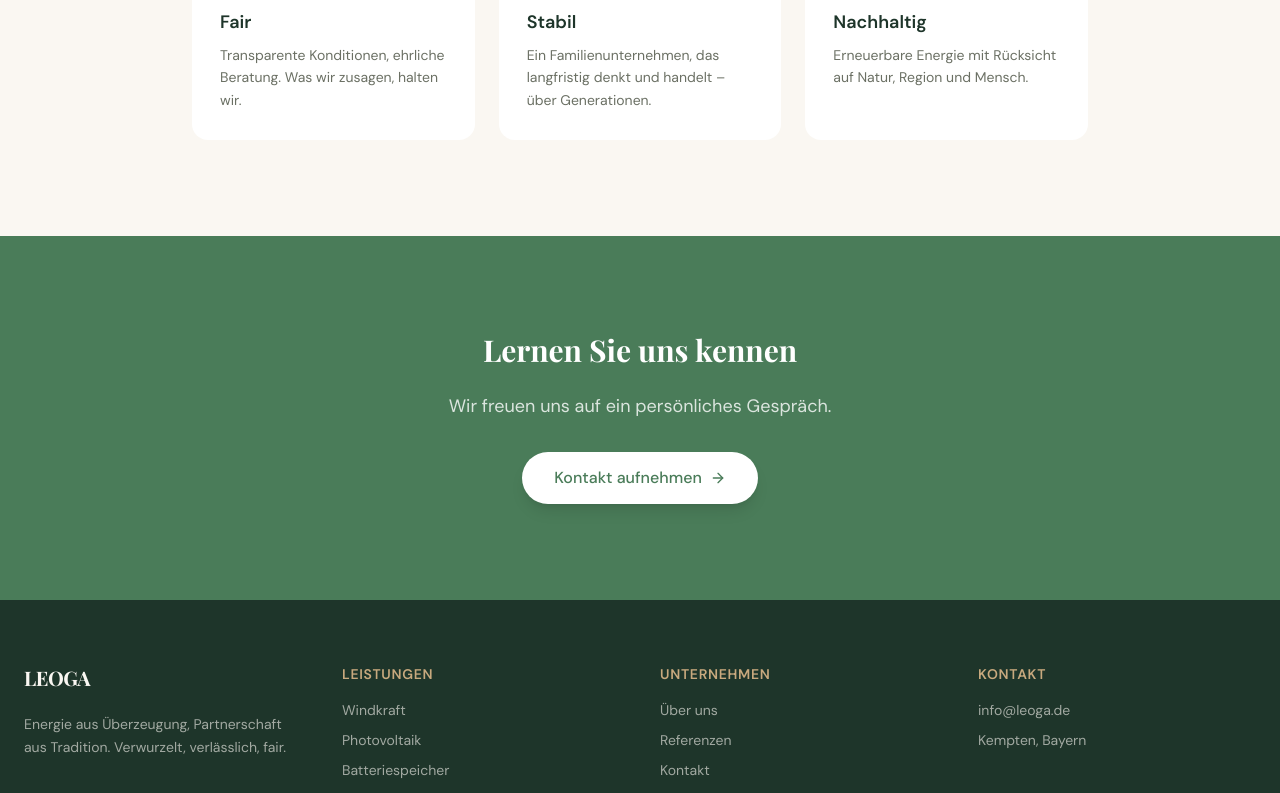
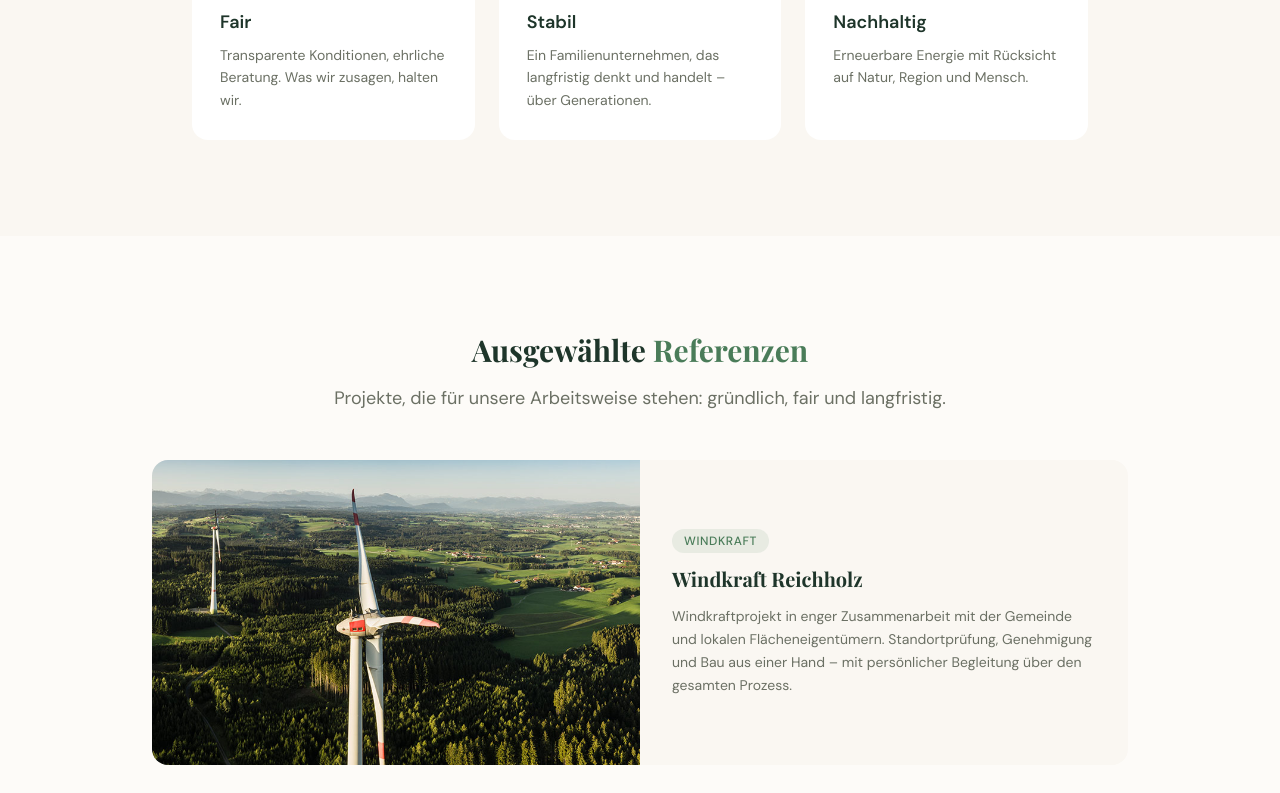
Before and after one commit to cedvaz/LEOGA2, a Next.js app: page /ueber-uns in a window 1280 px wide. Shown: the part 2000-2793 px from the top of the page. Built offline with nearby package versions, Linux system fonts and the light colour scheme; a web font is replaced by a local one.

Commit message:
feat: merge Referenzen into Über-uns, fix image path, remove Referenzen nav

```diff
--- a/app/referenzen/page.tsx
+++ b/app/referenzen/page.tsx
@@ -1,89 +1,5 @@
-import type { Metadata } from "next";
-import { SubpageHero } from "@/components/layout/SubpageHero";
-import { ArrowRight } from "lucide-react";
-import Image from "next/image";
-import Link from "next/link";
-
-export const metadata: Metadata = {
-    title: "Referenzen",
-    description: "Referenzprojekte von LEOGA im Allgäu und Bayern: Windkraft, Photovoltaik, Wasserkraft und Batteriespeicher – umgesetzt in Partnerschaft mit Eigentümern.",
-};
-
-const referenzen = [
-    {
-        title: "Windkraft Reichholz",
-        type: "Windkraft",
-        description: "Windkraftprojekt in enger Zusammenarbeit mit der Gemeinde und lokalen Flächeneigentümern. Standortprüfung, Genehmigung und Bau aus einer Hand – mit persönlicher Begleitung über den gesamten Prozess.",
-        image: "/pictures/windpark-wildpoldsried.jpg",
-        alt: "Drohnenbild Windpark Wildpoldsried",
-    },
-    {
-        title: "Amper-Kraftwerk",
-        type: "Amperkraftwerk",
-        description: "Wasserkraftprojekt an der Amper in enger Abstimmung mit Behörden und Anliegern. Saubere, kontinuierliche Stromerzeugung – zuverlässig, emissionsfrei und regional verankert.",
-        image: "/pictures/Alex_Referenzen_Amper.webp",
-        alt: "Amper-Kraftwerk",
-    },
-    {
-        title: "Gewerbeimmobilien-Projekt",
-        type: "Gewerbeimmobilie",
-        description: "Projekt auf einer Gewerbefläche in regionaler Lage. Durchdacht geplant, fair umgesetzt – in enger Abstimmung mit dem Eigentümer.",
-        image: "/pictures/Alex_Referenz_Gewerbe.webp",
-        alt: "Gewerbeimmobilien-Projekt",
-    },
-];
+import { redirect } from "next/navigation";
 
 export default function ReferenzenPage() {
-    return (
-        <div className="flex flex-col min-h-screen">
-            <SubpageHero
-                title="Referenzen"
-                subtitle="Ausgewählte Projekte, die für unsere Arbeitsweise stehen: gründlich, fair und langfristig."
-            />
-
-            {/* Referenzen */}
-            <section className="py-16 md:py-24">
-                <div className="container mx-auto px-4 md:px-6 max-w-5xl">
-                    <div className="space-y-12">
-                        {referenzen.map((ref, i) => (
-                            <div key={i} className="grid grid-cols-1 lg:grid-cols-2 gap-0 items-center bg-cream rounded-2xl overflow-hidden">
-                                <div className="relative aspect-[16/10]">
-                                    <Image
-                                        src={ref.image}
-                                        alt={ref.alt}
-                                        fill
-                                        className="object-cover"
-                                    />
-                                </div>
-                                <div className="p-8">
-                                    <span className="inline-block text-xs font-medium text-primary bg-primary/10 px-3 py-1 rounded-full mb-3 uppercase tracking-wider">
-                                        {ref.type}
-                                    </span>
-                                    <h3 className="text-xl font-serif font-bold text-earth mb-3">{ref.title}</h3>
-                                    <p className="text-muted-foreground leading-relaxed text-sm">{ref.description}</p>
-                                </div>
-                            </div>
-                        ))}
-                    </div>
-                </div>
-            </section>
-
-            {/* CTA */}
-            <section className="py-16 md:py-24 bg-primary">
-                <div className="container mx-auto px-4 md:px-6 text-center max-w-2xl">
-                    <h2 className="text-3xl font-serif font-bold text-white mb-6">Ihr Projekt könnte das nächste sein</h2>
-                    <p className="text-white/80 mb-8 text-lg">
-                        Sprechen Sie mit uns über die Möglichkeiten für Ihre Fläche.
-                    </p>
-                    <Link
-                        href="/kontakt"
-                        className="inline-flex items-center gap-2 bg-white text-primary font-medium px-8 py-3.5 rounded-full hover:bg-cream transition-all shadow-lg"
-                    >
-                        Kontakt aufnehmen
-                        <ArrowRight size={16} />
-                    </Link>
-                </div>
-            </section>
-        </div>
-    );
+    redirect("/ueber-uns");
 }
--- a/app/sitemap.ts
+++ b/app/sitemap.ts
@@ -35,12 +35,6 @@ export default function sitemap(): MetadataRoute.Sitemap {
             priority: 0.9,
         },
         {
-            url: `${BASE_URL}/referenzen`,
-            lastModified: new Date(),
-            changeFrequency: "monthly",
-            priority: 0.7,
-        },
-        {
             url: `${BASE_URL}/ueber-uns`,
             lastModified: new Date(),
             changeFrequency: "monthly",
--- a/app/ueber-uns/page.tsx
+++ b/app/ueber-uns/page.tsx
@@ -12,6 +12,30 @@ const values = [
     { icon: Shield, title: "Fair", text: "Transparente Konditionen, ehrliche Beratung. Was wir zusagen, halten wir." },
     { icon: Scale, title: "Stabil", text: "Ein Familienunternehmen, das langfristig denkt und handelt – über Generationen." },
     { icon: Leaf, title: "Nachhaltig", text: "Erneuerbare Energie mit Rücksicht auf Natur, Region und Mensch." },
+];
+
+const referenzen = [
+    {
+        title: "Windkraft Reichholz",
+        type: "Windkraft",
+        description: "Windkraftprojekt in enger Zusammenarbeit mit der Gemeinde und lokalen Flächeneigentümern. Standortprüfung, Genehmigung und Bau aus einer Hand – mit persönlicher Begleitung über den gesamten Prozess.",
+        image: "/pictures/windpark-wildpoldsried.jpg",
+        alt: "Drohnenbild Windpark Wildpoldsried",
+    },
+    {
+        title: "Amper-Kraftwerk",
+        type: "Amperkraftwerk",
+        description: "Wasserkraftprojekt an der Amper in enger Abstimmung mit Behörden und Anliegern. Saubere, kontinuierliche Stromerzeugung – zuverlässig, emissionsfrei und regional verankert.",
+        image: "/pictures/Alex_Referenzen_Amper.webp",
+        alt: "Amper-Kraftwerk",
+    },
+    {
+        title: "Gewerbeimmobilien-Projekt",
+        type: "Gewerbeimmobilie",
+        description: "Projekt auf einer Gewerbefläche in regionaler Lage. Durchdacht geplant, fair umgesetzt – in enger Abstimmung mit dem Eigentümer.",
+        image: "/pictures/Alex_Referenz_Gewerbe.webp",
+        alt: "Gewerbeimmobilien-Projekt",
+    },
 ];
 
 export default function UeberUnsPage() {
@@ -62,7 +86,7 @@ export default function UeberUnsPage() {
                         </div>
                         <div className="relative aspect-[3/4] rounded-2xl overflow-hidden max-w-sm mx-auto lg:mx-0 lg:ml-auto">
                             <Image
-                                src="/pictures/gabler sen.webp"
+                                src="/pictures/gabler%20sen.webp"
                                 alt="Leonhard Gabler, Gründer"
                                 fill
                                 className="object-cover object-top"
@@ -95,6 +119,39 @@ export default function UeberUnsPage() {
                 </div>
             </section>
 
+            {/* Referenzen */}
+            <section className="py-16 md:py-24">
+                <div className="container mx-auto px-4 md:px-6 max-w-5xl">
+                    <div className="text-center mb-12">
+                        <h2 className="text-2xl md:text-3xl font-serif font-bold text-earth mb-4">
+                            Ausgewählte <span className="text-primary">Referenzen</span>
+                        </h2>
+                        <p className="text-muted-foreground text-lg">Projekte, die für unsere Arbeitsweise stehen: gründlich, fair und langfristig.</p>
+                    </div>
+                    <div className="space-y-10">
+                        {referenzen.map((ref, i) => (
+                            <div key={i} className="grid grid-cols-1 lg:grid-cols-2 gap-0 items-center bg-cream rounded-2xl overflow-hidden">
+                                <div className="relative aspect-[16/10]">
+                                    <Image
+                                        src={ref.image}
+                                        alt={ref.alt}
+                                        fill
+                                        className="object-cover"
+                                    />
+                                </div>
+                                <div className="p-8">
+                                    <span className="inline-block text-xs font-medium text-primary bg-primary/10 px-3 py-1 rounded-full mb-3 uppercase tracking-wider">
+                                        {ref.type}
+                                    </span>
+                                    <h3 className="text-xl font-serif font-bold text-earth mb-3">{ref.title}</h3>
+                                    <p className="text-muted-foreground leading-relaxed text-sm">{ref.description}</p>
+                                </div>
+                            </div>
+                        ))}
+                    </div>
+                </div>
+            </section>
+
             {/* CTA */}
             <section className="py-16 md:py-24 bg-primary">
                 <div className="container mx-auto px-4 md:px-6 text-center max-w-2xl">
--- a/src/components/layout/Footer.tsx
+++ b/src/components/layout/Footer.tsx
@@ -32,7 +32,6 @@ export function Footer() {
                         <h3 className="text-sm font-semibold text-accent mb-4 uppercase tracking-wider">Unternehmen</h3>
                         <ul className="space-y-2.5 text-sm text-cream/60">
                             <li><Link href="/ueber-uns" className="hover:text-cream transition-colors">Über uns</Link></li>
-                            <li><Link href="/referenzen" className="hover:text-cream transition-colors">Referenzen</Link></li>
                             <li><Link href="/kontakt" className="hover:text-cream transition-colors">Kontakt</Link></li>
                         </ul>
                     </div>
--- a/src/components/layout/Header.tsx
+++ b/src/components/layout/Header.tsx
@@ -23,7 +23,6 @@ export function Header() {
         { label: "Photovoltaik", href: "/photovoltaik" },
         { label: "Batteriespeicher", href: "/batteriespeicher" },
         { label: "Wasserkraft", href: "/wasserkraft" },
-        { label: "Referenzen", href: "/referenzen" },
         { label: "Über uns", href: "/ueber-uns" },
     ];
 
```
